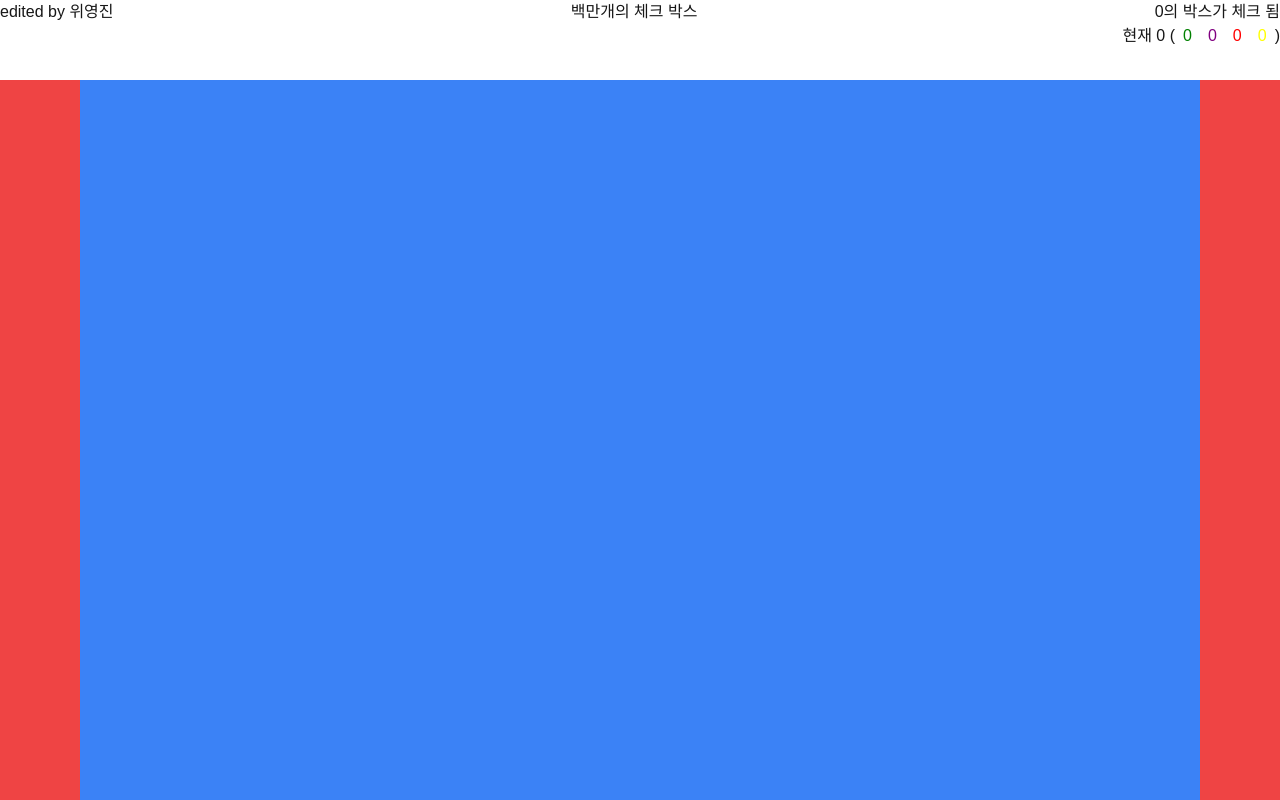
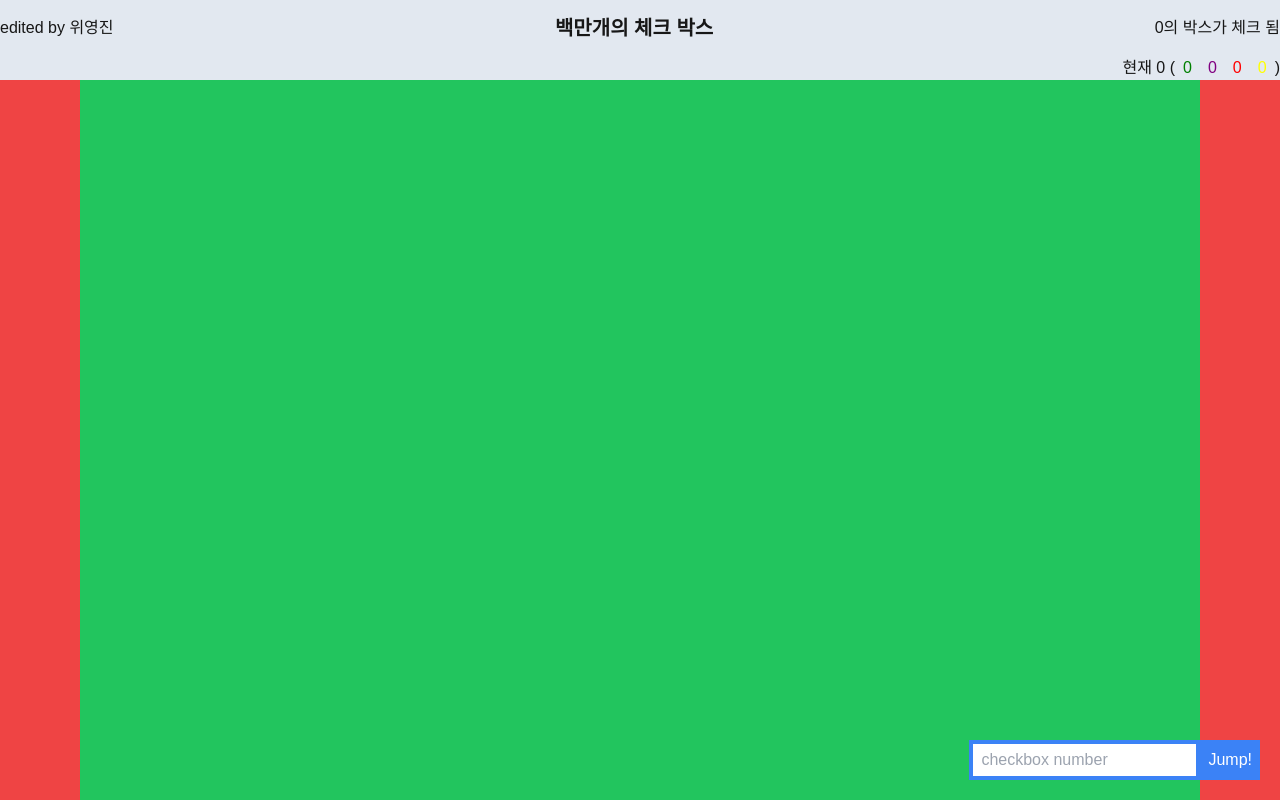
Before and after one commit to weeeeey/superb, a Next.js app: page / in a window 1280 px wide. Built offline with nearby package versions, Linux system fonts and the light colour scheme.

Commit message:
feat: init footer button ui

```diff
--- a/app/(home)/_components/home-footer-button.tsx
+++ b/app/(home)/_components/home-footer-button.tsx
@@ -1,3 +1,16 @@
 export default function HomeFooterButton() {
-    return <div></div>;
+    return (
+        <footer className="fixed bottom-5 right-5">
+            <div>
+                <input
+                    className="border-4 border-blue-500 px-2 py-1"
+                    type="text"
+                    placeholder="checkbox number"
+                />
+                <button className="first-letter:uppercase bg-blue-500 text-white px-2 py-2">
+                    jump!
+                </button>
+            </div>
+        </footer>
+    );
 }
--- a/app/(home)/_components/home-header.tsx
+++ b/app/(home)/_components/home-header.tsx
@@ -6,10 +6,10 @@ interface HomeHeaderProps {
 
 export default function HomeHeader({ checkState }: HomeHeaderProps) {
     return (
-        <header className="fixed top-0 inset-x-0 bg-white h-20">
-            <section className="flex justify-between items-center">
+        <header className="fixed top-0 left-0 w-full min-w-[360px] bg-slate-200 h-20 flex flex-col ">
+            <section className="flex justify-between items-center my-auto whitespace-nowrap gap-x-4">
                 <div>edited by 위영진</div>
-                <h1>백만개의 체크 박스</h1>
+                <h1 className="font-extrabold text-xl">백만개의 체크 박스</h1>
                 <div>{checkState.checkedCount}의 박스가 체크 됨</div>
             </section>
             <ul className="flex items-center justify-end">
--- a/app/(home)/_components/home-main.tsx
+++ b/app/(home)/_components/home-main.tsx
@@ -1,7 +1,7 @@
 export default function HomeMain() {
     return (
         <main className="h-full pt-20 bg-red-500 px-20 ">
-            <section className="h-full bg-blue-500 overflow-y-auto ">
+            <section className="h-full bg-green-500 overflow-y-auto ">
                 <div className="h-[300vh]"></div>
             </section>
         </main>
--- a/app/globals.css
+++ b/app/globals.css
@@ -11,6 +11,7 @@
 html,
 body {
     height: 100%;
+    min-width: 340px;
 }
 
 @media (prefers-color-scheme: dark) {
```
